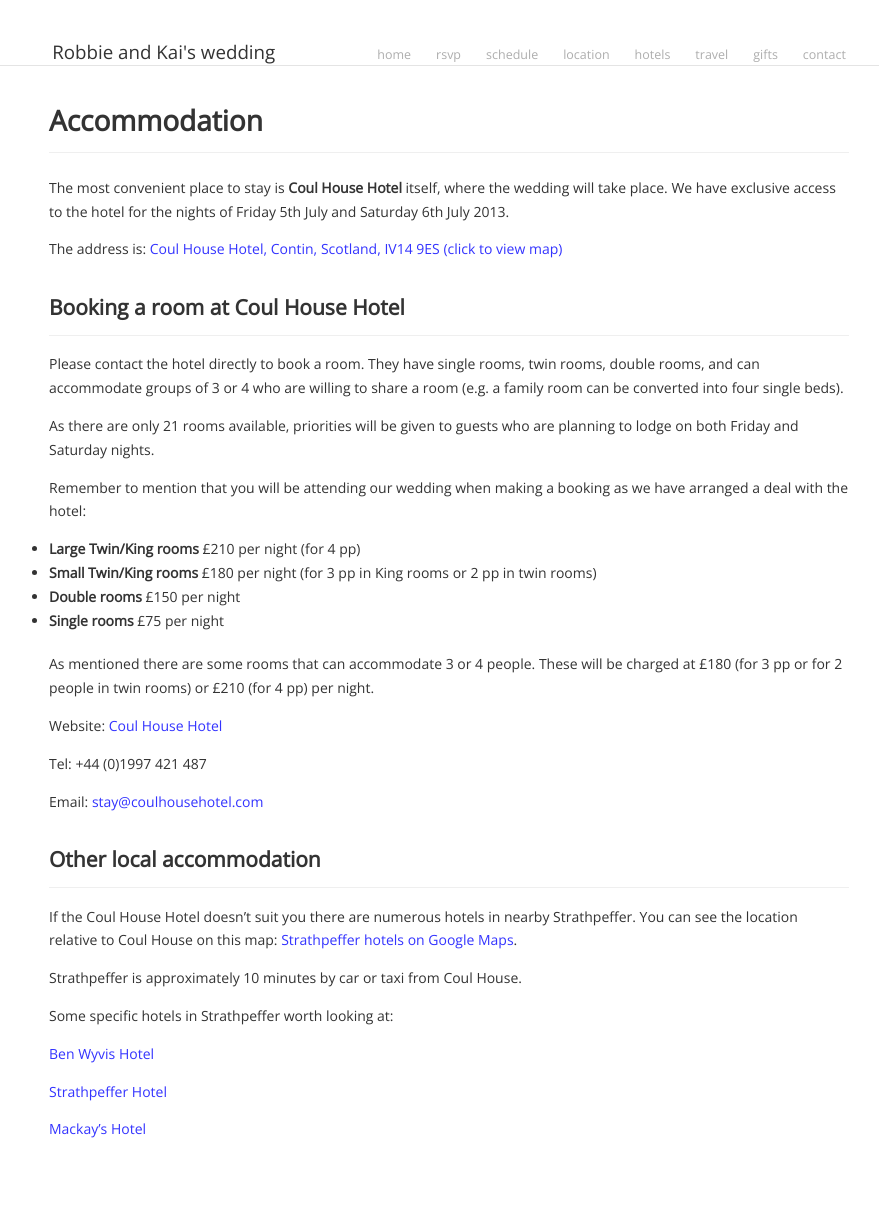
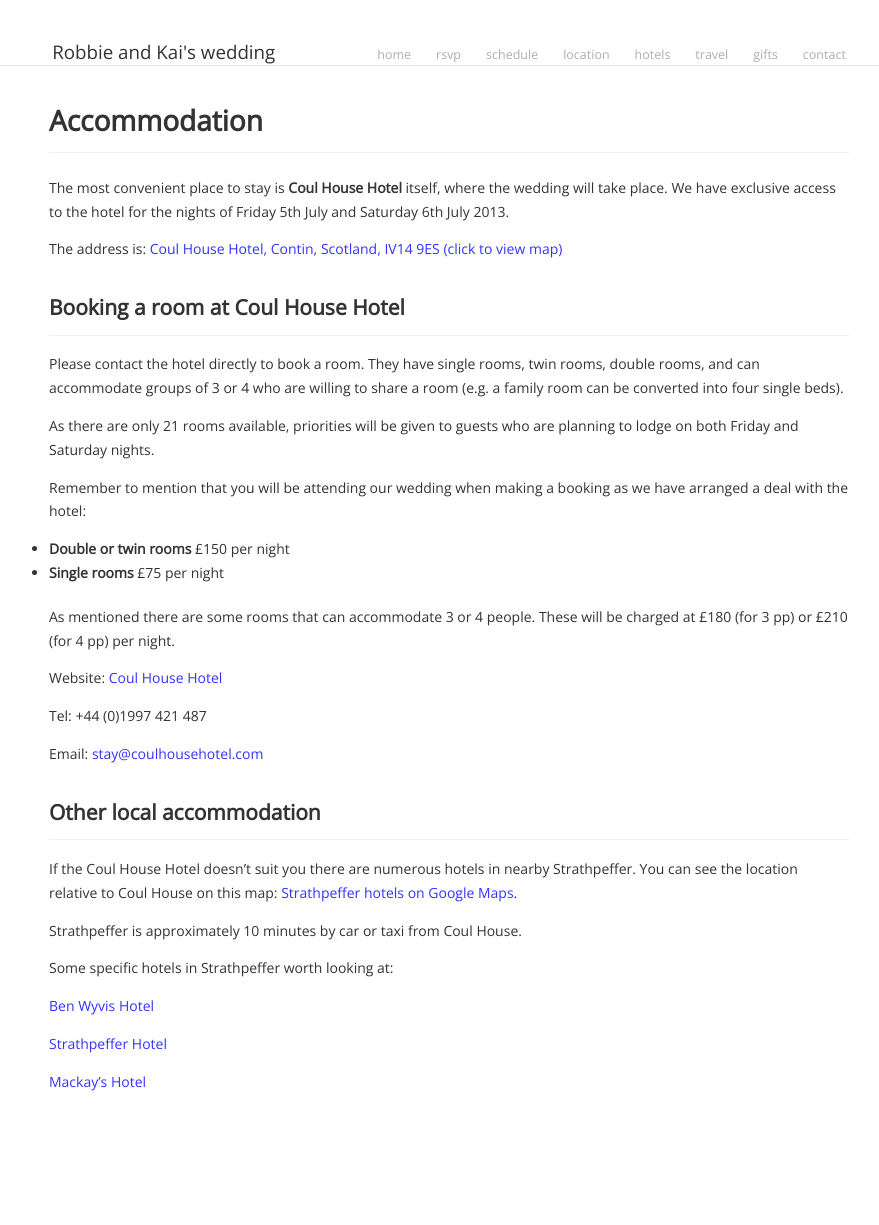
Before and after one commit to rjshade/robbieandkai.com, a Jekyll site: the page built from accommodation/index.md, in a window 1280 px wide. Shown: the whole page, without its empty margins (191-1070 px from the left). Built offline with Jekyll 4.4.1, drawn with Linux system fonts in a browser that asks for light colours; Markdown is read by kramdown in place of the engine named in the settings; after the commit the page ends 1178 px from its top, so only the background shows below that.

Commit message:
Update accommodation/index.md

```diff
--- a/accommodation/index.md
+++ b/accommodation/index.md
@@ -20,12 +20,10 @@
 
 Remember to mention that you will be attending our wedding when making a booking as we have arranged a deal with the hotel:
 
-* **Large Twin/King rooms** £210 per night (for 4 pp)
-* **Small Twin/King rooms** £180 per night (for 3 pp in King rooms or 2 pp in twin rooms)
-* **Double rooms** £150 per night
+* **Double or twin rooms** £150 per night
 * **Single rooms** £75 per night
 
-As mentioned there are some rooms that can accommodate 3 or 4 people. These will be charged at £180 (for 3 pp or for 2 people in twin rooms) or £210 (for 4 pp) per night.
+As mentioned there are some rooms that can accommodate 3 or 4 people. These will be charged at £180 (for 3 pp) or £210 (for 4 pp) per night.
 
 Website: [Coul House Hotel](http://www.coulhousehotel.com/index.asp)
 
```
